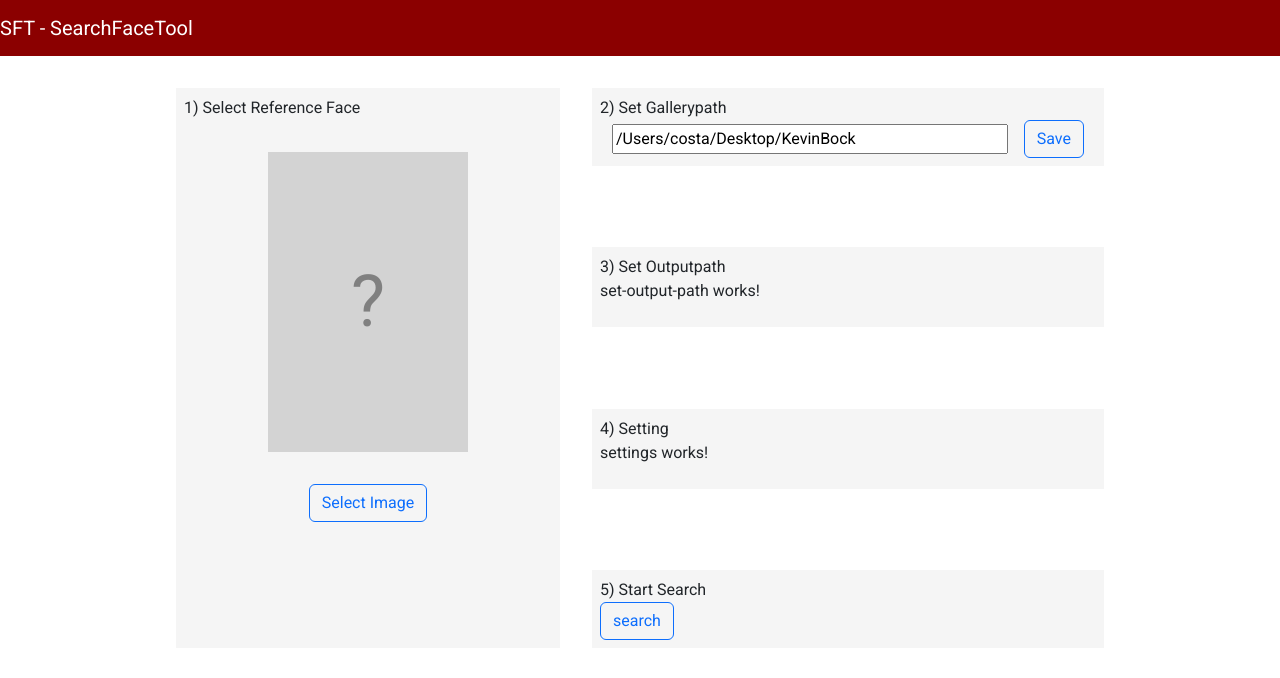
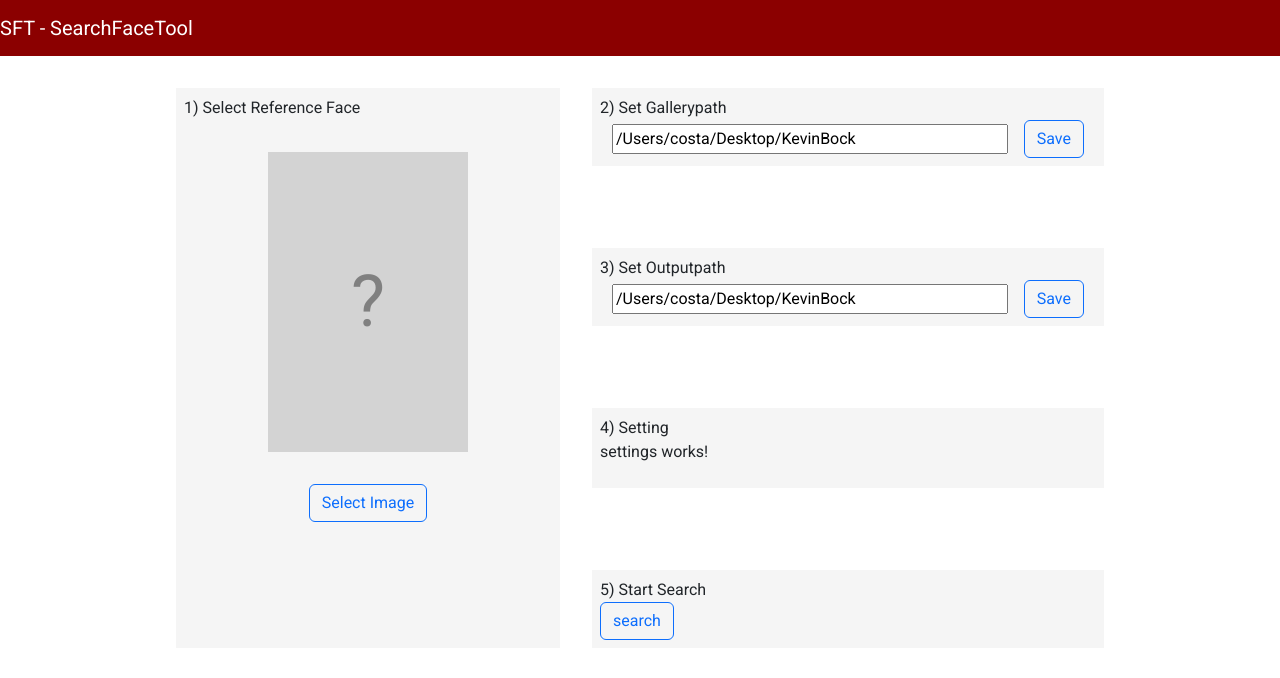
Before and after one commit to cobernhart/RetroFaceID, an Angular app in the folder frontend/searchface/: page / in a window 1280 px wide. Shown: the top 678 px of the page. Built offline with nearby package versions, Linux system fonts and the light colour scheme.

Commit message:
frontend working

```diff
--- a/frontend/searchface/src/app/search/search.component.ts
+++ b/frontend/searchface/src/app/search/search.component.ts
@@ -1,5 +1,6 @@
 import { Component, OnInit } from '@angular/core';
 import {Service} from "../services";
+import {NotificationService} from "../notification-service";
 
 @Component({
   selector: 'search',
@@ -8,16 +9,21 @@ import {Service} from "../services";
 })
 export class SearchComponent implements OnInit {
 
-  constructor(private service: Service) { }
+  constructor(private service: Service, private notService: NotificationService) { }
 
   ngOnInit(): void {
   }
 
   search(){
     this.service.requestSearch().subscribe(
-      res => { console.log(res)},
+      res =>{
+        this.notService.clearAllMessages()
+        this.notService.setSuccessMessage("Success: " + res.message)
+      },
       error => { // @ts-ignore
-      console.log(error)}
+        this.notService.clearAllMessages()
+        this.notService.setErrorMessage("Error: " + error.error.message)
+      }
     );
   }
 
--- a/frontend/searchface/src/app/services.ts
+++ b/frontend/searchface/src/app/services.ts
@@ -32,8 +32,15 @@ export class Service{
       JSON.stringify(path)
     )
   }
+  sendOutputPath(path:string): Observable<any> {
+    return this.httpClient.post<any>(
+      this.BACKENDURL + '/output/path',
+      JSON.stringify(path)
+    )
+  }
+
   // @ts-ignore
-  requestSearch() {
+  requestSearch(): Observable<any> {
     return this.httpClient.get(this.BACKENDURL + '/search/start')
   }
   handleError(error: HttpErrorResponse){
--- a/frontend/searchface/src/app/set-gallery/set-gallery.component.ts
+++ b/frontend/searchface/src/app/set-gallery/set-gallery.component.ts
@@ -1,6 +1,7 @@
 import { Component, OnInit } from '@angular/core';
 import {FormControl, Validators} from '@angular/forms';
 import {Service} from "../services";
+import {NotificationService} from "../notification-service";
 
 
 
@@ -13,14 +14,20 @@ export class SetGalleryComponent implements OnInit {
   selectedFile = null;
   url = "";
   reader = new FileReader();
-  constructor(private service: Service) { }
+  constructor(private service: Service, private notService: NotificationService) { }
 
   ngOnInit(): void {
   }
   savePath(path:any){
    this.service.sendGalleryPath(path).subscribe(
-     res => console.log(res),
-     error => console.log(error)
+     res =>{
+       this.notService.clearAllMessages()
+       this.notService.setSuccessMessage("Success: " + res.message)
+     },
+     error => { // @ts-ignore
+       this.notService.clearAllMessages()
+       this.notService.setErrorMessage("Error: " + error.error.message)
+     }
    )
   }
 
--- a/frontend/searchface/src/app/set-output-path/set-output-path.component.css
+++ b/frontend/searchface/src/app/set-output-path/set-output-path.component.css
@@ -0,0 +1,9 @@
+.container{
+  display: flex;
+  flex-direction: column;
+  align-items: center;
+}
+
+button{
+  margin-left: 1rem;
+}
--- a/frontend/searchface/src/app/set-output-path/set-output-path.component.html
+++ b/frontend/searchface/src/app/set-output-path/set-output-path.component.html
@@ -1 +1,8 @@
-<p>set-output-path works!</p>
+<div class="container d-flex flex-row" style="width: 100%">
+  <form class="" style="width: 100%">
+    <input style="width: 100%" placeholder="/Users/costa/Desktop/Bachelorarbeit/baProject/" id="pathInput" value="/Users/costa/Desktop/KevinBock" #path>
+  </form>
+  <div class="">
+    <button type="button" class="btn btn-outline-primary" (click)="savePath(path.value)">Save</button>
+  </div>
+</div>
--- a/frontend/searchface/src/app/set-output-path/set-output-path.component.ts
+++ b/frontend/searchface/src/app/set-output-path/set-output-path.component.ts
@@ -1,4 +1,6 @@
 import { Component, OnInit } from '@angular/core';
+import {NotificationService} from "../notification-service";
+import {Service} from "../services";
 
 @Component({
   selector: 'app-set-output-path',
@@ -7,9 +9,22 @@ import { Component, OnInit } from '@angular/core';
 })
 export class SetOutputPathComponent implements OnInit {
 
-  constructor() { }
+  constructor(private service: Service, private notService: NotificationService) {
+  }
 
   ngOnInit(): void {
   }
 
+  savePath(path: any) {
+    this.service.sendOutputPath(path).subscribe(
+      res => {
+        this.notService.clearAllMessages()
+        this.notService.setSuccessMessage("Success: " + res.message)
+      },
+      error => { // @ts-ignore
+        this.notService.clearAllMessages()
+        this.notService.setErrorMessage("Error: " + error.error.message)
+      }
+    )
+  }
 }
```
